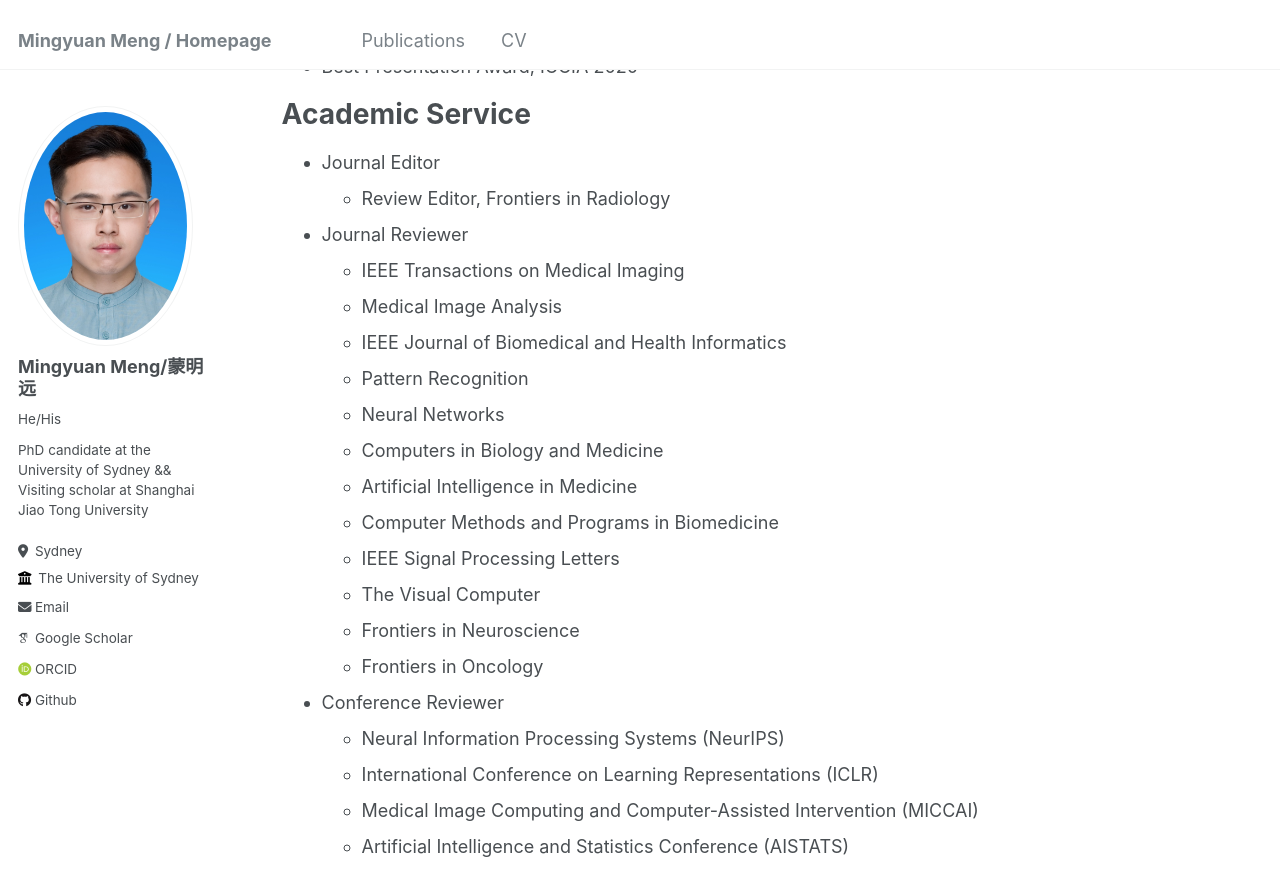
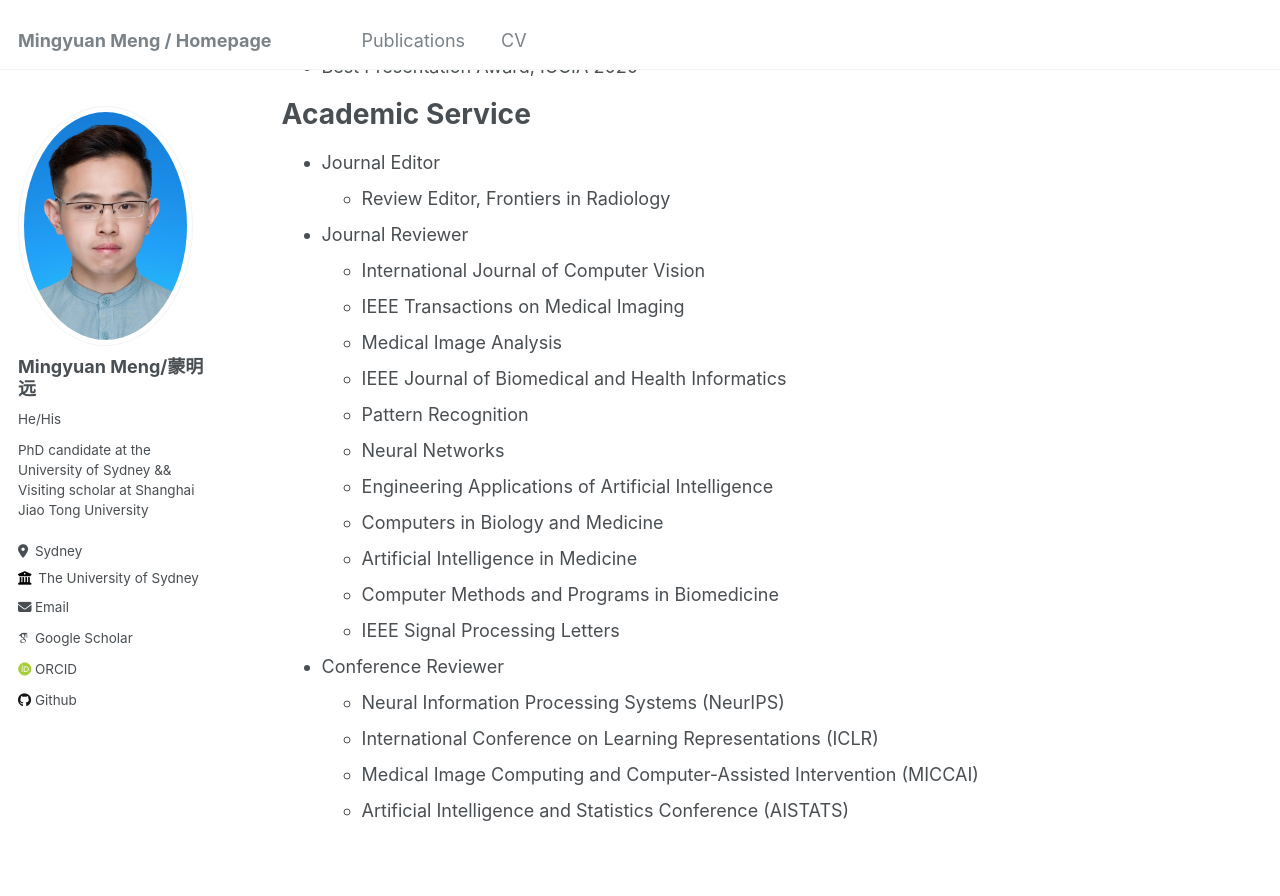
Before and after one commit to MungoMeng/mungomeng.github.io, a Jekyll site: the page built from _pages/cv.md, in a window 1280 px wide and 900 px high, scrolled down 809 px. Shown: the top 896 px of the window. Built offline with Jekyll 4.4.1, drawn with Linux system fonts in a browser that asks for light colours; some web fonts are replaced.

Commit message:
Update cv.md

```diff
--- a/_pages/cv.md
+++ b/_pages/cv.md
@@ -42,18 +42,17 @@ Academic Service
 * Journal Editor
   * Review Editor, Frontiers in Radiology
 * Journal Reviewer
+  * International Journal of Computer Vision
   * IEEE Transactions on Medical Imaging
   * Medical Image Analysis
   * IEEE Journal of Biomedical and Health Informatics
   * Pattern Recognition
   * Neural Networks
+  * Engineering Applications of Artificial Intelligence
   * Computers in Biology and Medicine
   * Artificial Intelligence in Medicine
   * Computer Methods and Programs in Biomedicine
   * IEEE Signal Processing Letters
-  * The Visual Computer
-  * Frontiers in Neuroscience
-  * Frontiers in Oncology
 * Conference Reviewer
   * Neural Information Processing Systems (NeurIPS)
   * International Conference on Learning Representations (ICLR)
```
